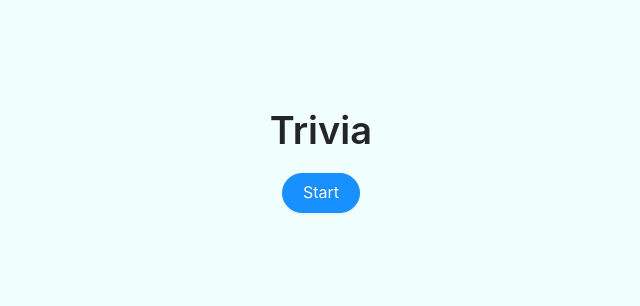
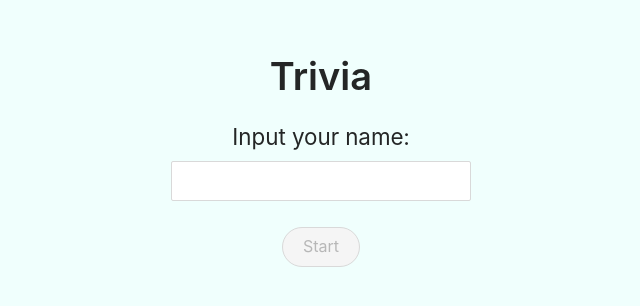
Before and after one commit to agegorin/trivia, a React (Create React App) app: page / in a window 1280 px wide. Shown: the part 240-546 px from the top of the page, without its empty margins (319-959 px from the left). Built offline with nearby package versions, Linux system fonts and the light colour scheme.

Commit message:
add username selecting on start

```diff
--- a/src/App.tsx
+++ b/src/App.tsx
@@ -16,7 +16,7 @@ function App() {
   const getCurrentElement = () => {
     switch (triviaStore.state) {
       case TriviaStates.WELCOME:
-        return <Welcome callNextState={() => triviaStore.startGame()} />
+        return <Welcome callNextState={(username) => triviaStore.startGame(username)} />
       case TriviaStates.SELECTTHEME:
         return <SelectTheme />
       case TriviaStates.CLUE_ASK:
--- a/src/Welcome/Welcome.css
+++ b/src/Welcome/Welcome.css
@@ -7,3 +7,13 @@
   align-items: center;
   justify-content: center;
 }
+
+.Welcome__text {
+  font-size: 1.4rem;
+  margin-bottom: 0.4rem;
+}
+
+.Welcome__username {
+  width: 300px;
+  margin-bottom: 1.6rem;
+}
--- a/src/Welcome/Welcome.tsx
+++ b/src/Welcome/Welcome.tsx
@@ -1,17 +1,31 @@
+import { useState } from "react";
+
 import Title from "antd/lib/typography/Title";
+import Text from "antd/lib/typography/Text";
+import Input from "antd/lib/input";
 import Button from "antd/lib/button";
 
 import "./Welcome.css";
 
 interface Props {
-  callNextState: () => void
+  callNextState: (username: string) => void
 }
 
 const Welcome = ({ callNextState }: Props) => {
 
-return <div className="Welcome">
-      <Title>Trivia</Title>
-      <Button type="primary" size="large" shape="round" onClick={() => callNextState()}>Start</Button>
+  const [username, setUsername] = useState("");
+
+  return <div className="Welcome">
+    <Title>Trivia</Title>
+    <Text className="Welcome__text">Input your name:</Text>
+    <Input size="large" value={username}
+      className="Welcome__username"
+      onChange={(ev) => setUsername(ev.currentTarget.value)}
+    ></Input>
+    <Button type="primary" size="large" shape="round"
+      disabled={username.length === 0}
+      onClick={() => callNextState(username)}
+    >Start</Button>
   </div>
 }
 
--- a/src/store/store.ts
+++ b/src/store/store.ts
@@ -8,6 +8,7 @@ class TriviaStore {
   state: TriviaStates = TriviaStates.WELCOME;
   currentClue: number = 0;
   score: number = 0;
+  username: string = "";
 
   themes: TriviaTheme[] = [];
   clues: TriviaClue[] = [];
@@ -18,10 +19,12 @@ class TriviaStore {
     makeAutoObservable(this);
   }
 
-  startGame = () => {
+  startGame = (username: string) => {
     this.score = 0;
+    this.username = username;
     this.getThemes();
     this.state = TriviaStates.SELECTTHEME;
+    console.log(this.username);
   }
 
   getThemes = () => {
```
